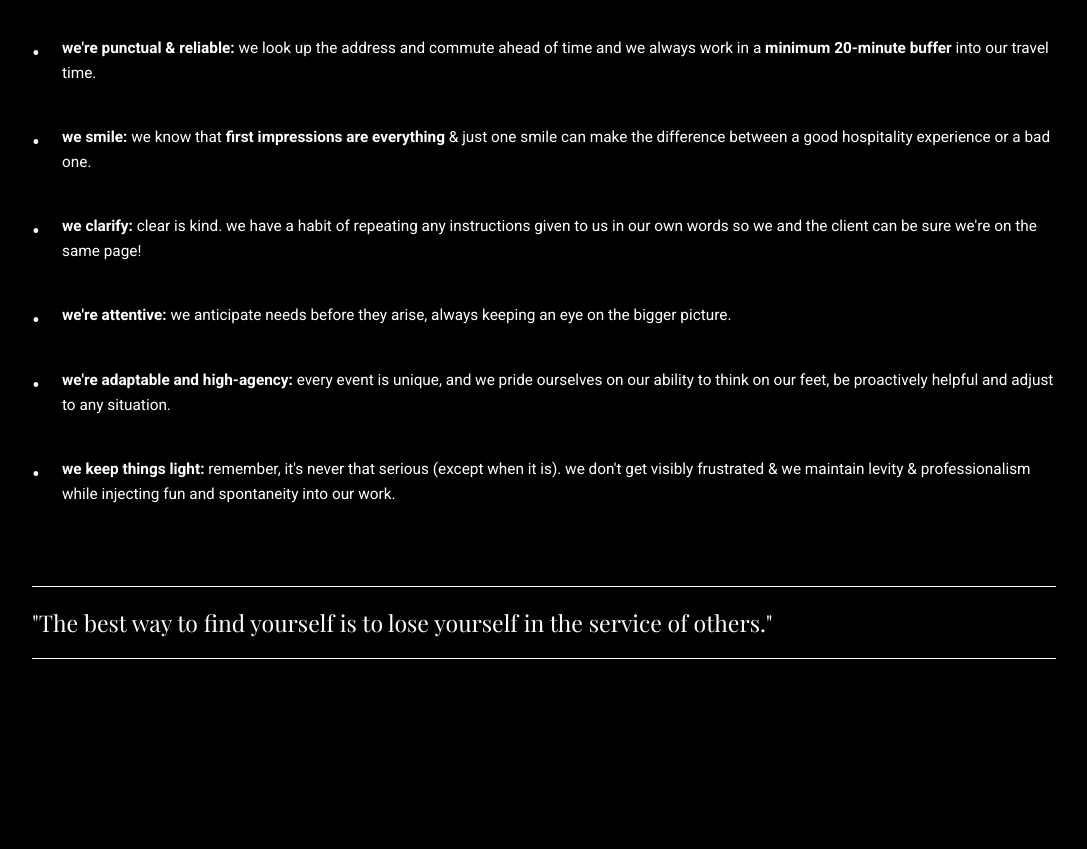
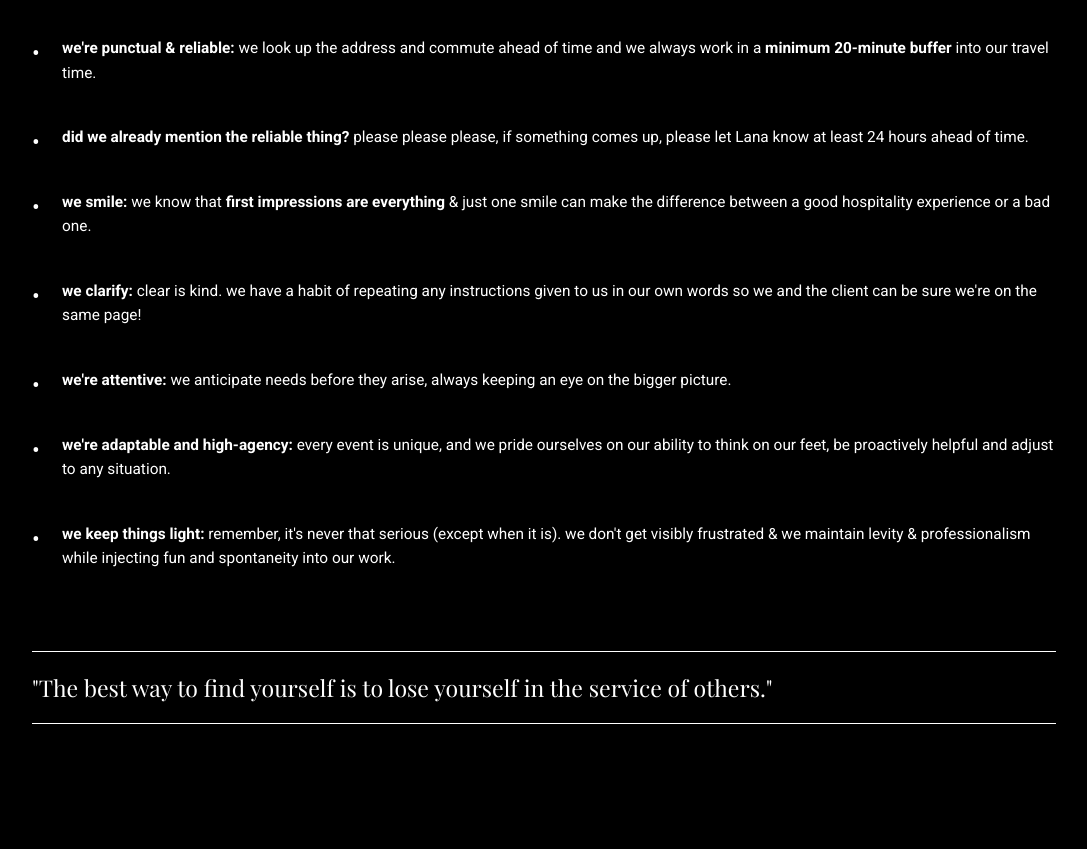
Before and after one commit to svetlanadubkova/uandoemployeeguide, a plain HTML site: page index.html in a window 1280 px wide. Shown: the part 3820-4669 px from the top of the page, without its empty margins (96-1183 px from the left). Drawn offline with nearby package versions, Linux system fonts and the light colour scheme; a web font is replaced by a local one.

Commit message:
Update index.html

```diff
--- a/index.html
+++ b/index.html
@@ -438,6 +438,7 @@
         <div class="content">
             <ul class="practice-list">
                 <li><strong>we're punctual & reliable:</strong> we look up the address and commute ahead of time and we always work in a <b>minimum 20-minute buffer</b> into our travel time.
+                <li><strong>did we already mention the reliable thing?</strong> please please please, if something comes up, please let Lana know at least 24 hours ahead of time.</li>
                 <li><strong>we smile:</strong> we know that <b>first impressions are everything</b> & just one smile can make the difference between a good hospitality experience or a bad one.</li>
                 <li><strong>we clarify:</strong> clear is kind. we have a habit of repeating any instructions given to us in our own words so we and the client can be sure we're on the same page!</li>
                 <li><strong>we're attentive:</strong> we anticipate needs before they arise, always keeping an eye on the bigger picture.</li>
```
